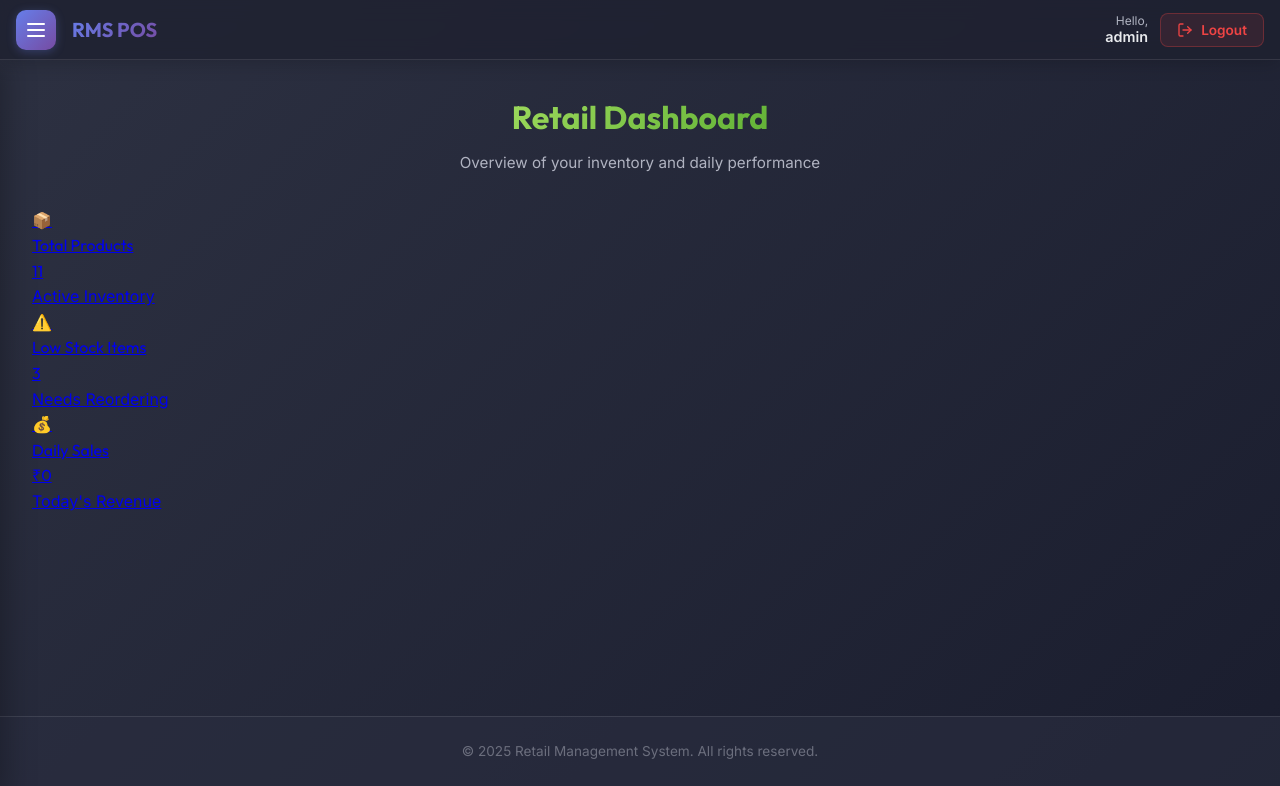
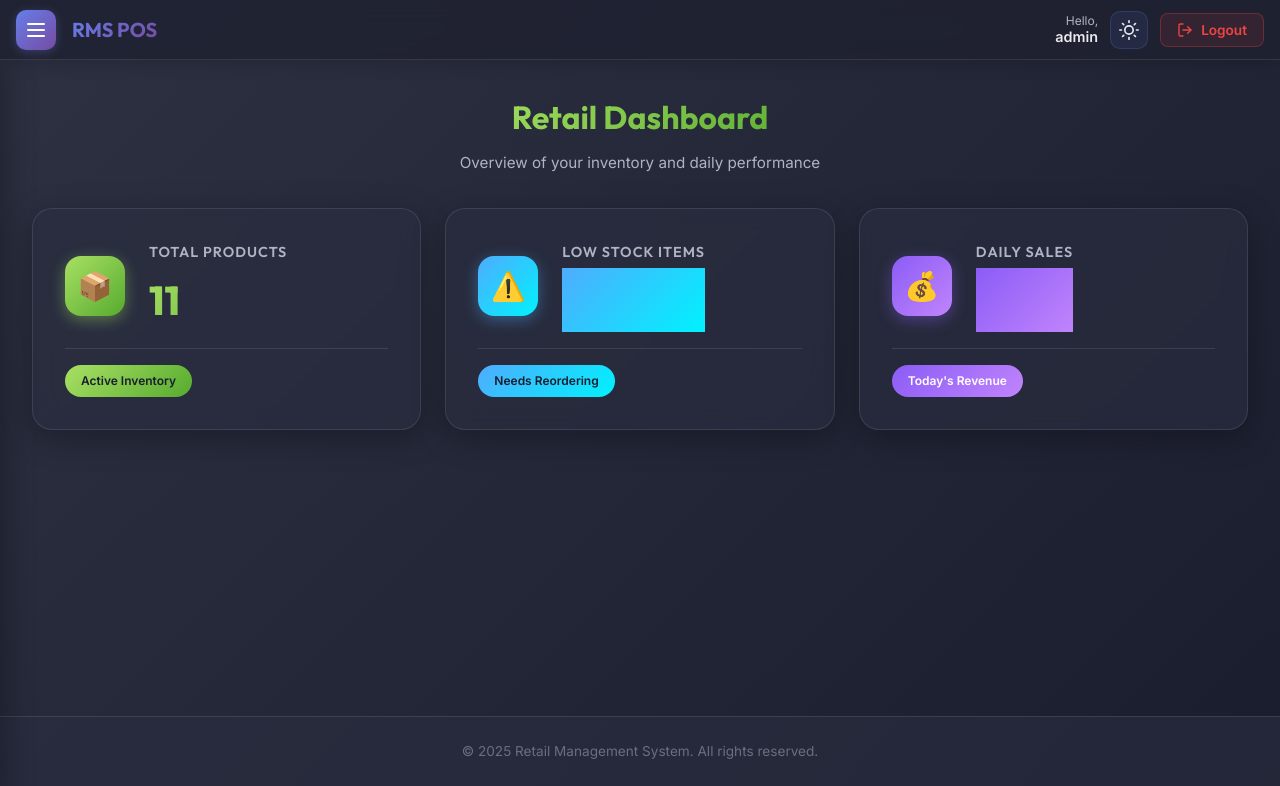
Before and after one commit to RakshitKashyap1/Retail-Management-System_Point-of-Sale, a Django app: page /inventory/dashboard/ in a window 1280 px wide. Shown: the top 786 px of the page. Run offline with Django 5.2, Linux system fonts and the light colour scheme; a user stored in the database is signed in; data comes from the database, SQL or seed files in the repository.

Commit message:
Enhance theme toggle and security settings for Vercel
Added a theme toggle button to the navbar with improved icon switching logic in base.html. Updated settings.py to include Vercel reverse proxy security headers and expanded CSRF trusted origins for local development. Introduced new dashboard-specific styles in styles.css for improved dashboard UI.

```diff
--- a/rms_pos/static/css/styles.css
+++ b/rms_pos/static/css/styles.css
@@ -869,3 +869,116 @@ table {
     background: linear-gradient(135deg, #8b5cf6 0%, #c084fc 100%);
     color: #1a1d2e;
 }
+
+/* Dashboard Specific Styles */
+.dashboard-stats {
+    display: grid;
+    grid-template-columns: repeat(auto-fit, minmax(280px, 1fr));
+    gap: 1.5rem;
+    margin-top: 2rem;
+}
+
+.dashboard-stat-card {
+    background: var(--card-bg);
+    backdrop-filter: blur(10px);
+    padding: 2rem;
+    border-radius: 20px;
+    box-shadow: var(--card-shadow);
+    border: 1px solid var(--border-color);
+    transition: all 0.3s;
+    text-decoration: none;
+    display: block;
+}
+
+.dashboard-stat-card:hover {
+    transform: translateY(-5px);
+    box-shadow: 0 12px 40px rgba(0, 0, 0, 0.4);
+    border-color: var(--accent-start);
+}
+
+.dashboard-stat-header {
+    display: flex;
+    align-items: center;
+    gap: 1.5rem;
+    margin-bottom: 0.5rem;
+}
+
+.dashboard-stat-icon {
+    width: 60px;
+    height: 60px;
+    border-radius: 16px;
+    display: flex;
+    align-items: center;
+    justify-content: center;
+    font-size: 1.75rem;
+}
+
+.dashboard-stat-icon.green {
+    background: linear-gradient(135deg, #a8e063 0%, #56ab2f 100%);
+    box-shadow: 0 4px 15px rgba(168, 224, 99, 0.4);
+}
+
+.dashboard-stat-icon.blue {
+    background: linear-gradient(135deg, #4facfe 0%, #00f2fe 100%);
+    box-shadow: 0 4px 15px rgba(79, 172, 254, 0.4);
+}
+
+.dashboard-stat-icon.purple {
+    background: linear-gradient(135deg, #8b5cf6 0%, #c084fc 100%);
+    box-shadow: 0 4px 15px rgba(139, 92, 246, 0.4);
+}
+
+.dashboard-stat-title {
+    font-size: 0.9rem;
+    color: var(--text-secondary);
+    font-weight: 600;
+    text-transform: uppercase;
+    letter-spacing: 1px;
+    margin-bottom: 0.25rem;
+}
+
+.dashboard-stat-value {
+    font-size: 2.5rem;
+    font-weight: 800;
+    background: var(--accent-gradient);
+    -webkit-background-clip: text;
+    -webkit-text-fill-color: transparent;
+    background-clip: text;
+}
+
+.dashboard-stat-value.blue {
+    background: linear-gradient(135deg, #4facfe 0%, #00f2fe 100%);
+}
+
+.dashboard-stat-value.purple {
+    background: linear-gradient(135deg, #8b5cf6 0%, #c084fc 100%);
+}
+
+.dashboard-stat-footer {
+    padding-top: 1rem;
+    border-top: 1px solid var(--border-color);
+    margin-top: 1rem;
+}
+
+.dashboard-badge {
+    display: inline-block;
+    padding: 0.4rem 1rem;
+    font-size: 0.75rem;
+    font-weight: 600;
+    border-radius: 20px;
+}
+
+.dashboard-badge.green {
+    background: linear-gradient(135deg, #a8e063 0%, #56ab2f 100%);
+    color: #1a1d2e;
+}
+
+.dashboard-badge.blue {
+    background: linear-gradient(135deg, #4facfe 0%, #00f2fe 100%);
+    color: #1a1d2e;
+}
+
+.dashboard-badge.purple {
+    background: linear-gradient(135deg, #8b5cf6 0%, #c084fc 100%);
+    color: #fff;
+}
--- a/rms_pos/templates/base.html
+++ b/rms_pos/templates/base.html
@@ -107,6 +107,25 @@
 
         .navbar-logout-btn:hover {
             background: rgba(239, 68, 68, 0.2);
+        }
+
+        .navbar-theme-toggle {
+            width: 38px;
+            height: 38px;
+            background: rgba(102, 126, 234, 0.1);
+            border: 1px solid rgba(102, 126, 234, 0.2);
+            border-radius: 10px;
+            color: var(--text-primary);
+            cursor: pointer;
+            display: flex;
+            align-items: center;
+            justify-content: center;
+            transition: all 0.2s ease;
+        }
+
+        .navbar-theme-toggle:hover {
+            background: rgba(102, 126, 234, 0.2);
+            transform: translateY(-2px);
         }
 
         /* Collapsible Menu Styles */
@@ -359,6 +378,30 @@
                     <span class="navbar-greeting-text">Hello,</span>
                     <span class="navbar-username">{{ user.username }}</span>
                 </div>
+
+                <button class="navbar-theme-toggle" id="navbarThemeToggle" aria-label="Toggle dark mode">
+                    <!-- Sun Icon -->
+                    <svg class="sun-icon" xmlns="http://www.w3.org/2000/svg" width="20" height="20" viewBox="0 0 24 24"
+                        fill="none" stroke="currentColor" stroke-width="2" stroke-linecap="round"
+                        stroke-linejoin="round" style="display: none;">
+                        <circle cx="12" cy="12" r="5"></circle>
+                        <line x1="12" y1="1" x2="12" y2="3"></line>
+                        <line x1="12" y1="21" x2="12" y2="23"></line>
+                        <line x1="4.22" y1="4.22" x2="5.64" y2="5.64"></line>
+                        <line x1="18.36" y1="18.36" x2="19.78" y2="19.78"></line>
+                        <line x1="1" y1="12" x2="3" y2="12"></line>
+                        <line x1="21" y1="12" x2="23" y2="12"></line>
+                        <line x1="4.22" y1="19.78" x2="5.64" y2="18.36"></line>
+                        <line x1="18.36" y1="5.64" x2="19.78" y2="4.22"></line>
+                    </svg>
+                    <!-- Moon Icon -->
+                    <svg class="moon-icon" xmlns="http://www.w3.org/2000/svg" width="20" height="20" viewBox="0 0 24 24"
+                        fill="none" stroke="currentColor" stroke-width="2" stroke-linecap="round"
+                        stroke-linejoin="round">
+                        <path d="M21 12.79A9 9 0 1 1 11.21 3 7 7 0 0 0 21 12.79z"></path>
+                    </svg>
+                </button>
+
                 <form method="post" action="{% url 'logout' %}" style="margin: 0;">
                     {% csrf_token %}
                     <button type="submit" class="navbar-logout-btn">
@@ -527,15 +570,26 @@
                 }
             });
 
-            // Theme Toggle (new menu version)
+            // Theme Toggle Logic
+            const navbarThemeToggle = document.getElementById('navbarThemeToggle');
             const themeToggleMenu = document.getElementById('themeToggleMenu');
 
-            if (themeToggleMenu) {
-                const sunIconMenu = themeToggleMenu.querySelector('.sun-icon-menu');
-                const moonIconMenu = themeToggleMenu.querySelector('.moon-icon-menu');
-                const themeLabel = themeToggleMenu.querySelector('.theme-label');
+            function updateThemeUI(isLight) {
+                // Update Icons in Navbar
+                if (navbarThemeToggle) {
+                    const sunIcon = navbarThemeToggle.querySelector('.sun-icon');
+                    const moonIcon = navbarThemeToggle.querySelector('.moon-icon');
+                    if (sunIcon && moonIcon) {
+                        sunIcon.style.display = isLight ? 'none' : 'block';
+                        moonIcon.style.display = isLight ? 'block' : 'none';
+                    }
+                }
 
-                function updateMenuIcons(isLight) {
+                // Update Icons in Menu
+                if (themeToggleMenu) {
+                    const sunIconMenu = themeToggleMenu.querySelector('.sun-icon-menu');
+                    const moonIconMenu = themeToggleMenu.querySelector('.moon-icon-menu');
+                    const themeLabel = themeToggleMenu.querySelector('.theme-label');
                     if (sunIconMenu && moonIconMenu) {
                         if (isLight) {
                             sunIconMenu.style.display = 'none';
@@ -548,25 +602,21 @@
                         }
                     }
                 }
+            }
 
-                // Sync with current class state
-                const isLight = document.documentElement.classList.contains('light-theme');
-                updateMenuIcons(isLight);
+            function toggleTheme() {
+                document.documentElement.classList.toggle('light-theme');
+                const isNowLight = document.documentElement.classList.contains('light-theme');
+                localStorage.setItem('theme', isNowLight ? 'light' : 'dark');
+                updateThemeUI(isNowLight);
+            }
 
-                themeToggleMenu.addEventListener('click', function () {
-                    // Toggle Class
-                    document.documentElement.classList.toggle('light-theme');
+            // Sync with current class state
+            const isInitialLight = document.documentElement.classList.contains('light-theme');
+            updateThemeUI(isInitialLight);
 
-                    // Check new state
-                    const isNowLight = document.documentElement.classList.contains('light-theme');
-
-                    // Save preference
-                    localStorage.setItem('theme', isNowLight ? 'light' : 'dark');
-
-                    // Update UI
-                    updateMenuIcons(isNowLight);
-                });
-            }
+            if (navbarThemeToggle) navbarThemeToggle.addEventListener('click', toggleTheme);
+            if (themeToggleMenu) themeToggleMenu.addEventListener('click', toggleTheme);
         });
     </script>
 </body>
```
Also changed, not shown: rms_pos/settings.py (+17 -1 lines).
